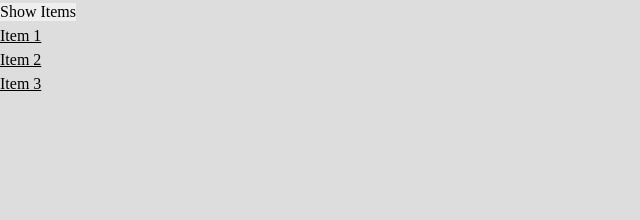
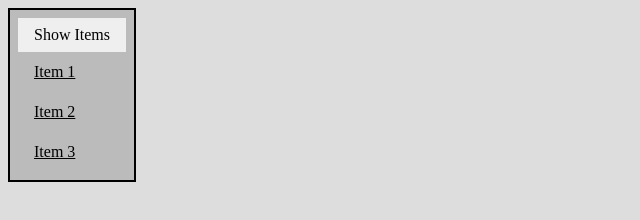
Before and after one commit to Solar-Tiger/top-dynamic-user-interface-interactions, a website built with webpack: page src/index.html in a window 1280 px wide. Both pictures are taken after a click on the button "Show Items". Shown: the whole page, without its empty margins (0-640 px from the left). Built offline with nearby package versions, Linux system fonts and the light colour scheme.

Commit message:
Add styling to dropdown menu
Update hidden class to be none from hidden to control document layout flow

```diff
--- a/src/style.css
+++ b/src/style.css
@@ -3,11 +3,29 @@ body {
 }
 
 .dropdown-menu-container {
-    & button {
+    display: inline-block;
+    padding: 0.5rem;
+    margin: 0.5rem;
+    border: 2px solid black;
+    background-color: #bbb;
+
+    & button,
+    li > a {
         border: none;
+        padding: 0.5rem 1rem;
+        cursor: pointer;
+    }
+
+    & li > a {
+        display: block;
+        background-color: #bbb;
+    }
+
+    & li > a:hover {
+        background-color: #eee;
     }
 }
 
 .hidden {
-    visibility: hidden;
+    display: none;
 }
```
